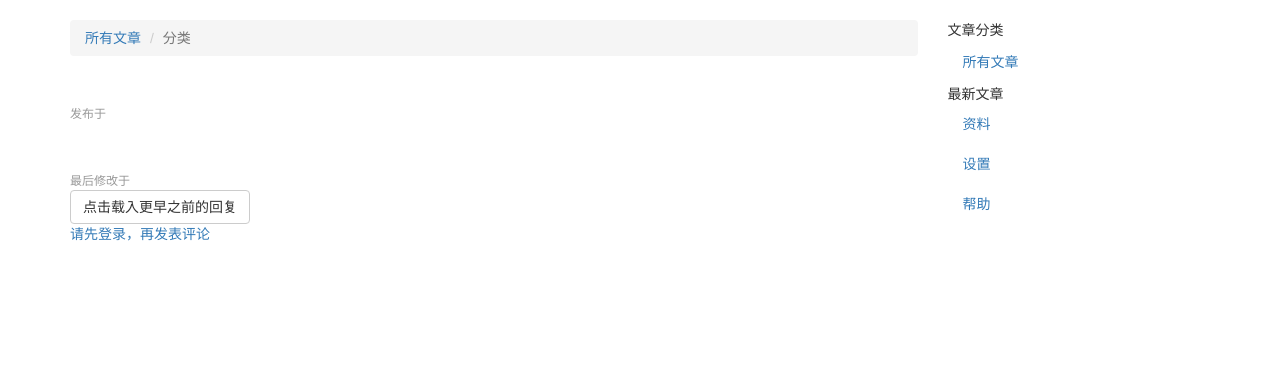
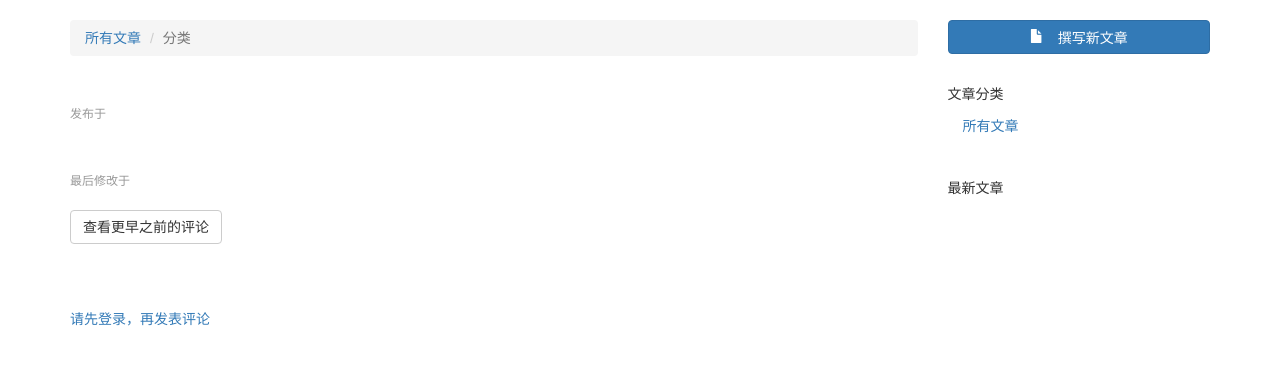
Before and after one commit to gengv/mantis, a Flask app: template blog/templates/article.html in a window 1280 px wide. Shown: the part 50-415 px from the top of the page. Run offline with Flask 2, Linux system fonts and the light colour scheme; the template is opened without the code that fills it, so the values that code supplies are empty; parts of the project's set-up code (start-up, migrations or seed data) failed here and were passed over; some libraries are stand-ins or nearby versions.

Commit message:
1) Add 'Latest Articles' display in layout; 2) Adjust some CSS style.

```diff
--- a/blog/static/article.css
+++ b/blog/static/article.css
@@ -14,8 +14,11 @@
 	word-break: break-all;
 }
 
+.gv-submit-reply-panel {
+	margin: 45px 0;
+}
 
-.gv-article-reply.template {
+.gv-article-reply-template {
 	display: none;
 }
 
@@ -28,3 +31,7 @@
 .gv-article-reply .gv-reply-delete-button {
 	font-size: 12px;
 }
+
+.gv-load-replies-button {
+	margin: 20px 0;
+}
--- a/blog/static/layout.css
+++ b/blog/static/layout.css
@@ -1,3 +1,7 @@
+
+.gv-side-bar .nav {
+	margin: 30px 0;
+}
 
 .gv-catalog-block .gv-catalog-control-buttons {
 	display: none;
--- a/blog/templates/article.html
+++ b/blog/templates/article.html
@@ -37,7 +37,7 @@
 	</div>
 
 	<div class="gv-article-replies-container">
-		<div class="gv-article-reply template">
+		<div class="gv-article-reply gv-article-reply-template">
 			<div class="hidden gv-reply-id"></div>
 			<div class="media">
 				<a class="pull-left" href="#">
@@ -57,11 +57,11 @@
 		</div>
 	</div>
 
-	<button type="button" class="btn btn-default gv-load-replies-button">点击载入更早之前的回复</button>
+	<button type="button" class="btn btn-default gv-load-replies-button">查看更早之前的评论</button>
 
 	<div class="gv-submit-reply-panel">
 		{% if session._user %}
-			<textarea class="form-control gv-submit-reply-content" rows="3"></textarea><br/>
+			<textarea class="form-control gv-submit-reply-content" rows="3" placeholder="请输入评论内容"></textarea><br/>
 			<button type="button" class="btn btn-default gv-submit-reply-button">发表评论</button>
 		{% else %}
 			<a href="{{url_for('security.login_form')}}">请先登录，再发表评论</a>
@@ -83,7 +83,7 @@
 						var replies_container= $(".gv-article-replies-container");
 						for(var i=0; i<data.length; i++) {
 							var _r = data[i];
-							var new_reply = $(".gv-article-reply.template").clone().removeClass("template");
+							var new_reply = $(".gv-article-reply.gv-article-reply-template").clone().removeClass("gv-article-reply-template");
 							new_reply.find(".gv-reply-id").text(_r['ArticleReply']['id']);
 							new_reply.find(".gv-reply-author-name").text(_r['author_name']);
 							new_reply.find(".gv-reply-published-datetime").text(_r['ArticleReply']['published_datetime']);
@@ -96,6 +96,8 @@
 
 		function submit_reply() {
 			var content = $(".gv-submit-reply-content").val().trim();
+
+			if(content && content!="") {
 				var args = {
 					"_article_id": {{ article.id }},
 					"_content": content
@@ -107,7 +109,7 @@
 							if(data) {
 								var r_id = data["reply_id"];
 
-							var new_reply = $(".gv-article-reply.template").clone().removeClass("template");
+								var new_reply = $(".gv-article-reply.gv-article-reply-template").clone().removeClass("gv-article-reply-template");
 								new_reply.find(".gv-reply-id").text(data["reply_id"]);
 								new_reply.find(".gv-reply-author-name").text("我");
 								new_reply.find(".gv-reply-published-datetime").text(data["published_datetime"]);
@@ -118,6 +120,9 @@
 								$(".gv-submit-reply-content").val("");
 							}
 						}, "json");
+			} else {
+				alert("请输入评论内容！");
+			}
 		}
 
 		function delete_reply(reply_block) {
@@ -155,21 +160,19 @@
 				var ref_id = last_reply_on_page.find(".gv-reply-id").text().trim();
 
 				load_replies(ref_datetime, ref_id);
+				$(this).blur();
 			});
 
 			$(".gv-submit-reply-button").click(function() {
 				submit_reply();
+				$(this).blur();
 			});
 
 			$(window).load(function() {
 				load_replies();
 			});
 
-
-
 		});
-
-
 
 
 	</script>
--- a/blog/templates/layout.html
+++ b/blog/templates/layout.html
@@ -91,7 +91,11 @@
 		{% endblock %}
 
 		{% block sidebar %}
-		<div class="col-md-3">
+		<div class="col-md-3 gv-side-bar">
+			<a href="{{url_for('admin.create_article')}}" class="btn btn-primary btn-block">
+				<span class="glyphicon glyphicon-file"> 撰写新文章</span>
+			</a>
+
 			<ul class="nav nav-pills nav-stacked gv-catalog-list">
 				<li class="nav-header">
 					文章分类
@@ -270,21 +274,30 @@
 				</li>
 			</ul>
 
-			<ul class="nav nav-list">
+			<ul class="nav nav-list gv-latest-article-list">
 				<li class="nav-header">
 					最新文章
 				</li>
-				<li>
-					<a href="#">资料</a>
+				<li class='hidden gv-latest-article-block gv-latest-article-block-template'>
+					<a href=""></a>
 				</li>
-				<li>
-					<a href="#">设置</a>
-				</li>
-				<li class="divider">
-				</li>
-				<li>
-					<a href="#">帮助</a>
-				</li>
+
+				<script>
+					$(function() {
+						$.getJSON("{{url_for('.list_latest_articles_by_author', _author_id=author_id)}}", function(data) {
+							if(data) {
+								var article_list_obj = $(".gv-latest-article-list");
+
+								for(var i=0; i<data.length; i++ ) {
+									var article_obj = $(".gv-latest-article-block-template").clone().removeClass("hidden gv-latest-article-block-template");
+									var link_obj = article_obj.find("a");
+									link_obj.text(data[i]["title"]).attr("href", "/blog/article/"+data[i]["id"]);
+									article_obj.appendTo(article_list_obj);
+								}
+							}
+						});
+					});
+				</script>
 			</ul>
 		</div>
 		{% endblock %}
--- a/database/utils.py
+++ b/database/utils.py
@@ -25,6 +25,7 @@ def sa_obj_to_dict(obj, exclude_fields=[]):
         _list = []
         for _item in obj:
             _list.append(sa_obj_to_dict(_item, exclude_fields))
+
         return _list
 
     elif isinstance(obj, datetime.datetime):
```
Also changed, not shown: admin/templates/article_edit.html (+8 -1 lines), blog/__init__.py (+14 -3 lines). Lines whose indentation alone changed are shown as unchanged.
